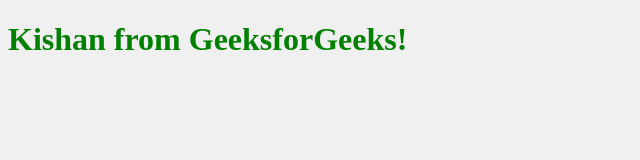
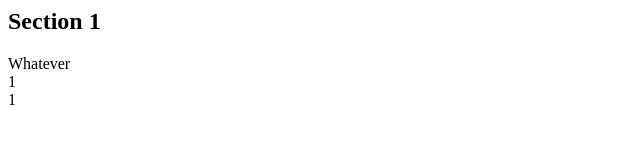
Before and after one commit to D8epDr8am/D8epDr8am.github.io, a plain HTML site: page index.html in a window 1280 px wide. Shown: the whole page, without its empty margins (0-640 px from the left). Drawn offline with Linux system fonts and the light colour scheme.

Commit message:
Update index.html

```diff
--- a/index.html
+++ b/index.html
@@ -1,24 +1,30 @@
-<!DOCTYPE html>
-<html>
-
-<head>
-    <title>Vertigo Geeks for Geeks!</title>
-    <style>
-        /* CSS to style the text */
-        body {
-            background-color: #f0f0f0;
-            /* Background color */
-        }
-
-        .green-text {
-            color: green;
-            /* Text color */
-        }
-    </style>
-</head>
-
-<body>
-    <h1 class="green-text">Kishan from GeeksforGeeks!</h1>
-</body>
-
-</html>
+<div class="cont s--inactive">
+  <!-- cont inner start -->
+  <div class="cont__inner">
+    <!-- el start -->
+    <div class="el">
+      <div class="el__overflow">
+        <div class="el__inner">
+          <div class="el__bg"></div>
+          <div class="el__preview-cont">
+            <h2 class="el__heading">Section 1</h2>
+          </div>
+          <div class="el__content">
+            <div class="el__text">Whatever</div>
+            <div class="el__close-btn"></div>
+          </div>
+        </div>
+      </div>
+      <div class="el__index">
+        <div class="el__index-back">1</div>
+        <div class="el__index-front">
+          <div class="el__index-overlay" data-index="1">1</div>
+        </div>
+      </div>
+    </div>
+    <!-- el end -->
+    <!-- el start -->
+    <div class="el">
+      <div class="el__overflow">
+        <div class="el__inner">
+          <div class="el__bg"></div>
```
